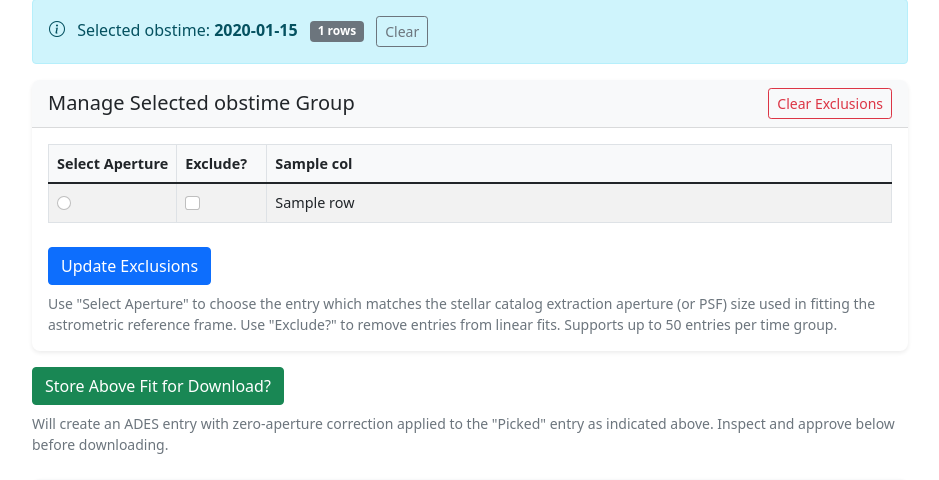
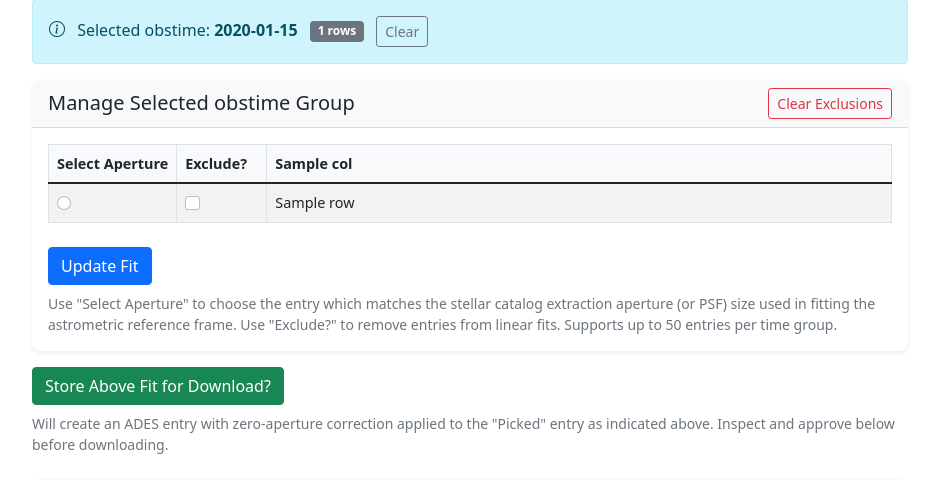
Before and after one commit to bensharkey/Zero-Aperture-Astrometry, a Flask app: template templates/index.html in a window 1280 px wide. Shown: the part 530-1010 px from the top of the page, without its empty margins (170-1109 px from the left). Run offline with Flask 2, Linux system fonts and the light colour scheme; the template is opened without the code that fills it: most values are stand-ins (such as "Sample title", 1, 10 or a date in 2020); some libraries are stand-ins or nearby versions.

Commit message:
Update index.html
Change "Update Fit" button from "Update Exclusions"

```diff
--- a/templates/index.html
+++ b/templates/index.html
@@ -141,7 +141,7 @@
                 </table>
             </div>
             <div class="mt-2 d-flex gap-2">
-                <button type="submit" class="btn btn-primary">Update Exclusions</button>
+                <button type="submit" class="btn btn-primary">Update Fit</button>
             </div>
         </form>
         <div class="form-text mt-2">Use "Select Aperture" to choose the entry which matches the stellar catalog extraction aperture (or PSF) size used in fitting the astrometric reference frame. Use "Exclude?" to remove entries from linear fits. Supports up to 50 entries per time group.</div>
```
